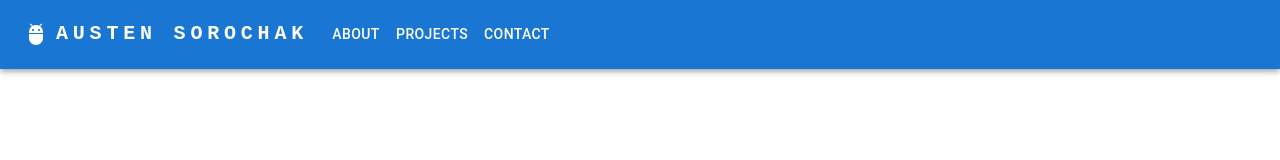
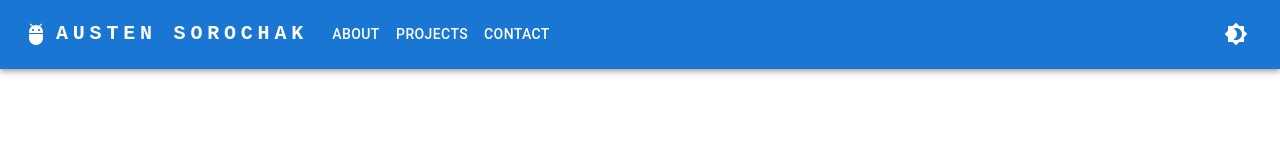
Before and after one commit to sorochak/portfolio-website, a React (Create React App) app: page /projects in a window 1280 px wide. Shown: the top 160 px of the page. Built offline with nearby package versions, Linux system fonts and the light colour scheme.

Commit message:
toggle colour mode

```diff
--- a/src/App.jsx
+++ b/src/App.jsx
@@ -1,4 +1,12 @@
+import { useMemo, createContext, useState } from 'react';
 import { BrowserRouter as Router, Route, Routes } from 'react-router-dom';
+import IconButton from '@mui/material/IconButton';
+import Box from '@mui/material/Box';
+import useMediaQuery from '@mui/material/useMediaQuery';
+import { createTheme, ThemeProvider, GlobalStyles } from '@mui/material/styles';
+import CssBaseline from '@mui/material/CssBaseline';
+import Brightness4Icon from '@mui/icons-material/Brightness4';
+import Brightness7Icon from '@mui/icons-material/Brightness7';
 import Home from './pages/Home';
 // import About from './pages/About';
 // import Projects from './pages/Projects';
@@ -6,14 +14,38 @@ import Home from './pages/Home';
 import NavBar from './components/NavBar';
 import './App.css';
 
+export const ColorModeContext = createContext({ toggleColorMode: () => {} });
+
 function App() {
+  const prefersDarkMode = useMediaQuery('(prefers-color-scheme: dark)');
+  const [mode, setMode] = useState(prefersDarkMode ? 'dark' : 'light');
+
+  // Toggle function
+  const toggleColorMode = () => {
+    setMode((prevMode) => (prevMode === 'light' ? 'dark' : 'light'));
+  };
+
+  const appliedTheme = useMemo(
+    () => createTheme({
+      palette: {
+        mode,
+      },
+    }),
+    [mode],
+  );
+
   return (
+      <ColorModeContext.Provider value={{ mode, toggleColorMode }}>
+      <ThemeProvider theme={appliedTheme}>
+        <CssBaseline />
         <Router>
           <NavBar />
           <Routes>
             {/* <Route path="/" element={Home} /> */}
           </Routes>
       </Router>
+      </ThemeProvider>
+    </ColorModeContext.Provider>
   );
 }
 
--- a/src/components/NavBar.jsx
+++ b/src/components/NavBar.jsx
@@ -1,4 +1,4 @@
-import React, { useState } from "react";
+import React, { useState, useContext } from "react";
 import {
   AppBar,
   Box,
@@ -14,6 +14,10 @@ import {
 } from "@mui/material";
 import MenuIcon from '@mui/icons-material/Menu';
 import AdbIcon from "@mui/icons-material/Adb";
+import Brightness4Icon from '@mui/icons-material/Brightness4';
+import Brightness7Icon from '@mui/icons-material/Brightness7';
+import { useTheme } from '@mui/material/styles';
+import { ColorModeContext } from '../App'
 // import { Link as RouterLink } from "react-router-dom";
 // import styled from 'styled-components';
 // import NavDrawer from "./NavDrawer";
@@ -23,7 +27,8 @@ const pages = ["about", "projects", "contact"];
 
 const NavBar = () => {
   const [anchorElNav, setAnchorElNav] = useState(null);
-  // const theme = useTheme();
+  const { toggleColorMode } = useContext(ColorModeContext);
+  const theme = useTheme();
   // const isMobile = useMediaQuery(theme.breakpoints.down('md'));
 
   const handleOpenNavMenu = (event) => {
@@ -123,6 +128,13 @@ const NavBar = () => {
               </Button>
             ))}
           </Box>
+          <IconButton
+        sx={{ ml: 1 }}
+        onClick={toggleColorMode}
+        color="inherit"
+      >
+        {theme.palette.mode === 'dark' ? <Brightness7Icon /> : <Brightness4Icon />}
+      </IconButton>
         </Toolbar>
       </Container>
     </AppBar>
```
Lines whose indentation alone changed are shown as unchanged.
